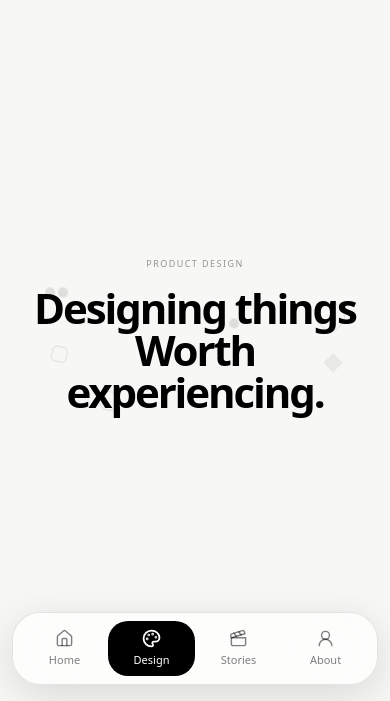
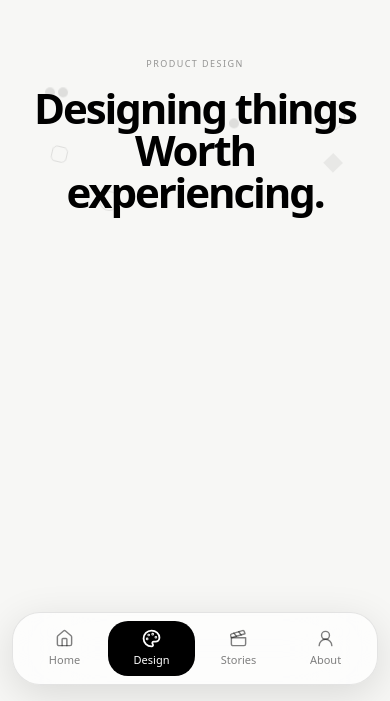
Before and after one commit to mayank-sharma09/mayankdadhich09, a Next.js app: page /design in a window 390 px wide. Shown: the part 143-844 px from the top of the page. Built offline with nearby package versions, Linux system fonts and the light colour scheme.

Commit message:
design updated

```diff
--- a/src/app/design/page.jsx
+++ b/src/app/design/page.jsx
@@ -30,7 +30,7 @@ export default function DesignPage() {
 
 
         {/* TEXT */}
-      <div className="relative z-10 mx-auto w-full max-w-[1600px] px-6 pt-100 sm:px-10 sm:pt-16 md:px-12 md:py-20 lg:px-16">
+      <div className="relative z-10 mx-auto w-full max-w-[1600px] px-6 pt-50 sm:px-10 sm:pt-16 md:px-12 md:py-20 lg:px-16">
   <div className="mx-auto max-w-6xl  text-center ">
 
     {/* Small intro */}
```
